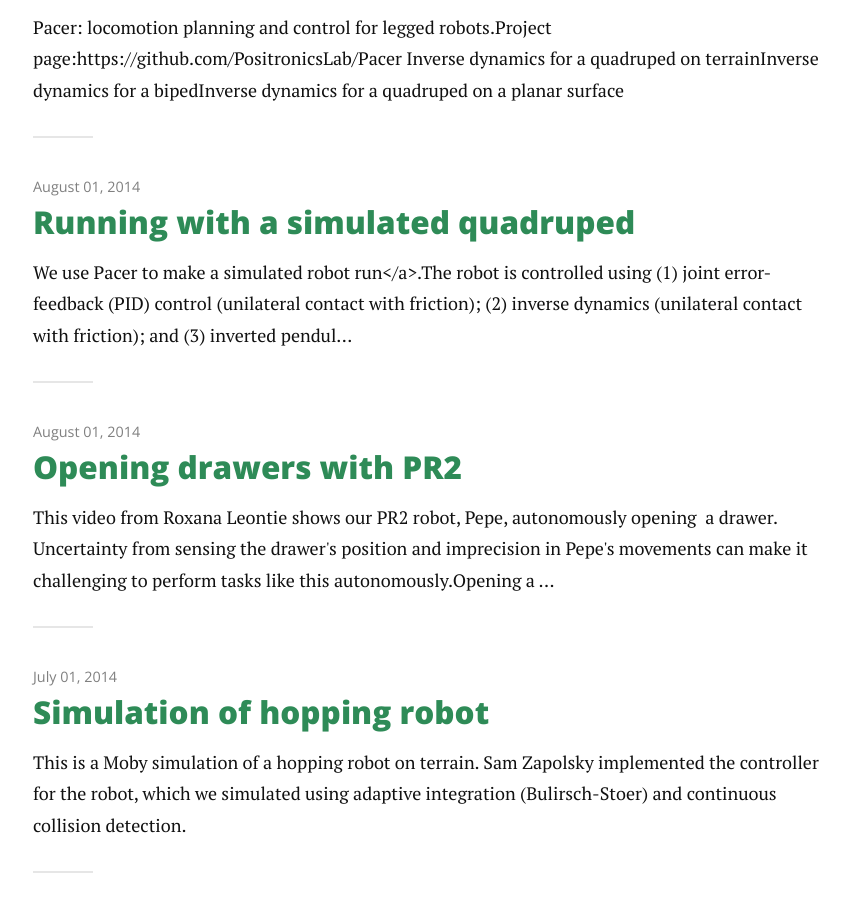
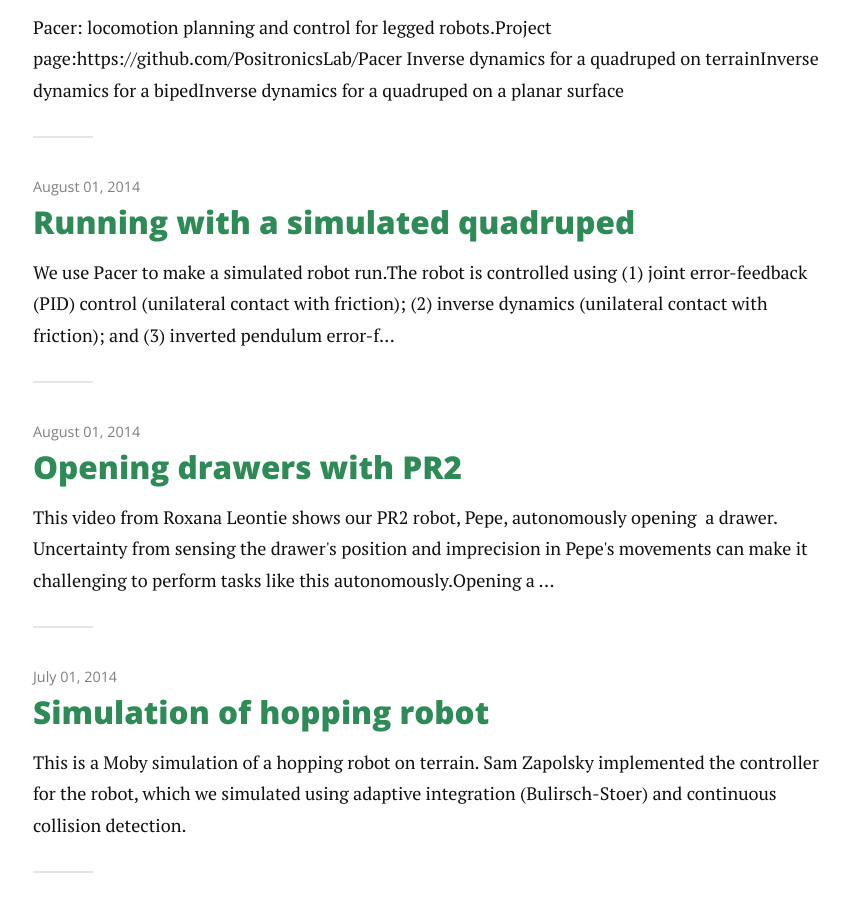
Before and after one commit to PositronicsLab/positronicslab.github.io, a Jekyll site: the page built from blog/index.html, in a window 1280 px wide and 900 px high, scrolled down 852 px. Shown: the whole window, without its empty margins (207-1057 px from the left). Built offline with Jekyll 4.4.1, drawn with Linux system fonts in a browser that asks for light colours; nearby versions of some CDN libraries; Markdown is read by kramdown in place of the engine named in the settings; the list of posts is cut into pages by our own code.

Commit message:
Still trying to fix running quadruped page

```diff
--- a/_posts/2015-04-10-running-quadruped.markdown
+++ b/_posts/2015-04-10-running-quadruped.markdown
@@ -4,7 +4,7 @@ title:  "Running with a simulated quadruped"
 date:   2014-08-01
 ---
 
-<p class="intro"><span class="dropcap">W</span>e use <a href="http://github.com/PositronicsLab/Pacer">Pacer</a> to make a simulated robot run</a>.
+<p class="intro"><span class="dropcap">W</span>e use <a href="http://github.com/PositronicsLab/Pacer">Pacer</a> to make a simulated robot run</p>.
 
 The robot is controlled using
     (1) joint error-feedback (PID) control (unilateral contact with friction);
```
